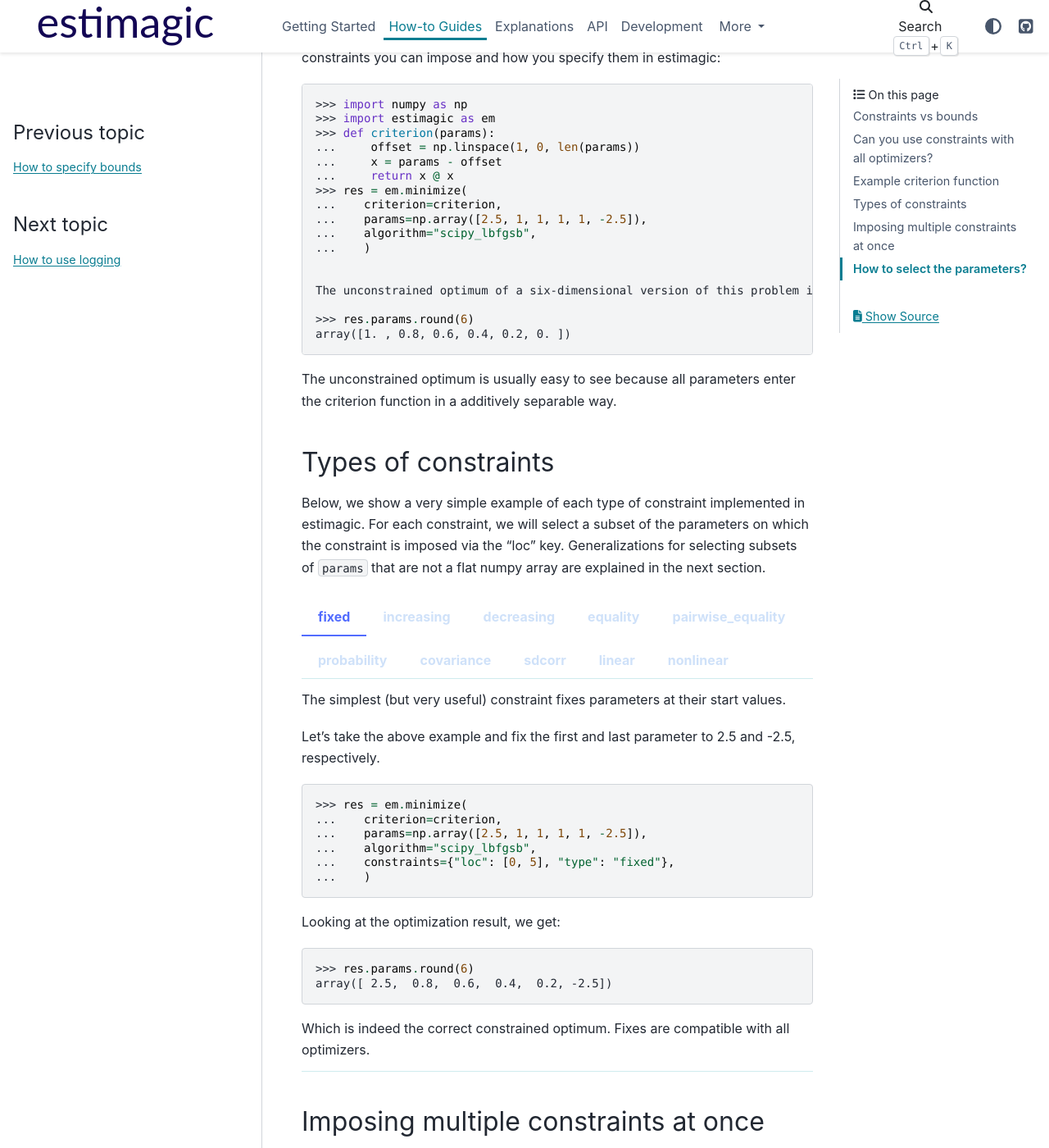
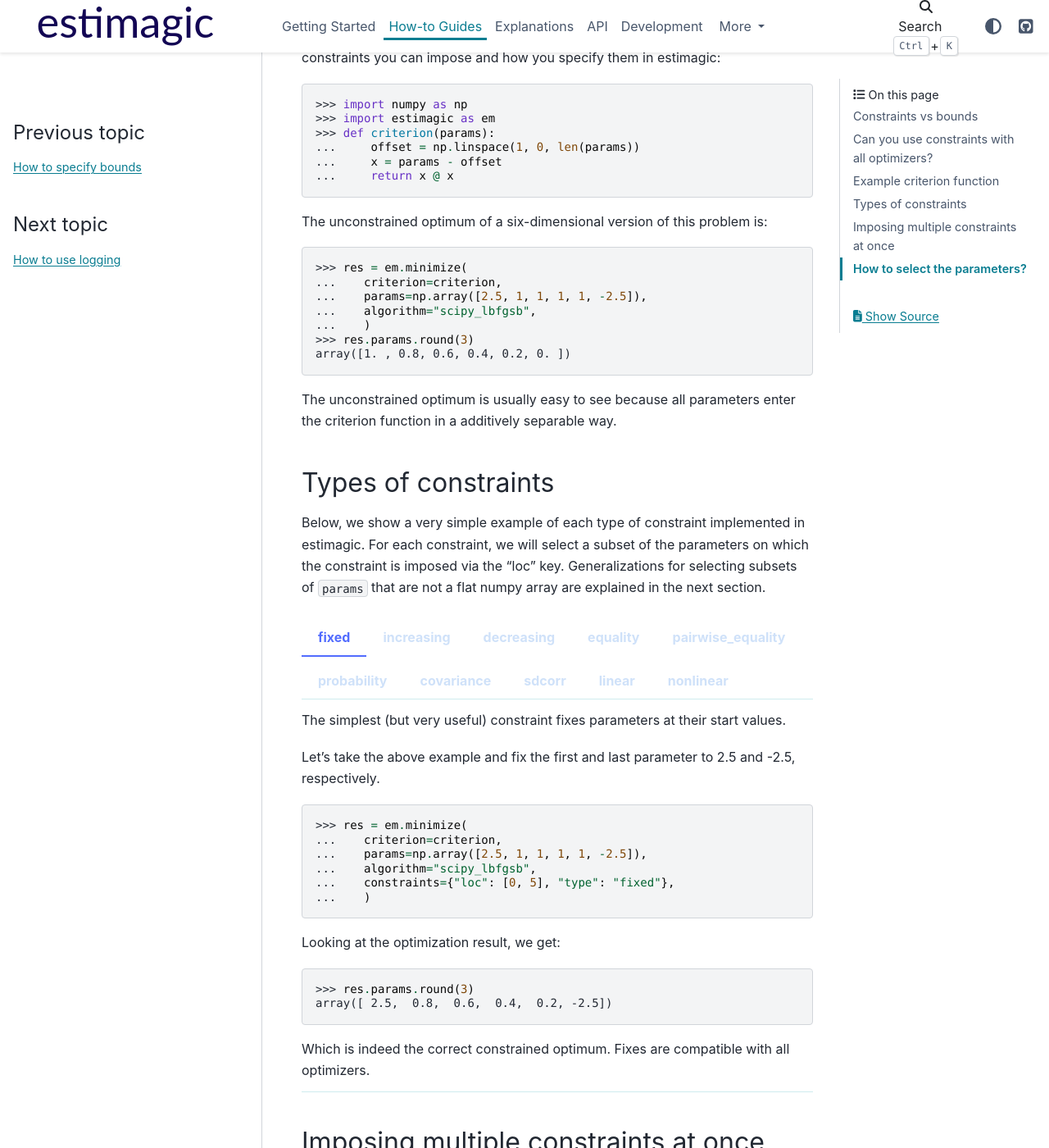
Before and after one commit to optimagic-dev/optimagic, a Sphinx documentation site: the page built from docs/source/how_to_guides/optimization/how_to_specify_constraints.rst, in a window 1280 px wide and 1400 px high, scrolled down 898 px. Shown: the whole window at 82% size. Built offline with Sphinx 7.4.7 and the PyData theme 0.15.4, drawn with Linux system fonts in a browser that asks for light colours.

Commit message:
Add doctest for code-in-docs to tox and GithubActions workflow.

```diff
--- a/docs/source/how_to_guides/optimization/how_to_specify_constraints.rst
+++ b/docs/source/how_to_guides/optimization/how_to_specify_constraints.rst
@@ -47,16 +47,18 @@
     ...     offset = np.linspace(1, 0, len(params))
     ...     x = params - offset
     ...     return x @ x
+
+
+The unconstrained optimum of a six-dimensional version of this problem is:
+
+.. code-block:: python
+
     >>> res = em.minimize(
     ...    criterion=criterion,
     ...    params=np.array([2.5, 1, 1, 1, 1, -2.5]),
     ...    algorithm="scipy_lbfgsb",
     ...    )
-
-
-    The unconstrained optimum of a six-dimensional version of this problem is:
-
-    >>> res.params.round(6)
+    >>> res.params.round(3)
     array([1. , 0.8, 0.6, 0.4, 0.2, 0. ])
 
 The unconstrained optimum is usually easy to see because all parameters enter the
@@ -89,7 +91,7 @@
 
     Looking at the optimization result, we get:
 
-    >>> res.params.round(6)
+    >>> res.params.round(3)
     array([ 2.5,  0.8,  0.6,  0.4,  0.2, -2.5])
 
     Which is indeed the correct constrained optimum. Fixes are compatible with all
@@ -125,7 +127,7 @@
 
     Looking at the optimization result, we get:
 
-    >>> res.params.round(6)
+    >>> res.params.round(3)
     array([1. , 0.6, 0.6, 0.6, 0.2, 0. ])
 
     Which is indeed the correct constrained optimum. Increasing constraints are only
@@ -159,7 +161,7 @@
     smaller than the other two anyways in the unconstrained optimum, but it will change
     the optimal values of ``params[3]`` and ``params[0]``. Indeed we get:
 
-    >>> res.params.round(5)
+    >>> res.params.round(3)
     array([ 0.7,  0.8,  0.6,  0.7,  0.2, -0. ])
 
     Which is the correct optimum. Decreasing constraints are only compatible with
@@ -181,7 +183,7 @@
 
     This yields:
 
-    >>> res.params.round(6)
+    >>> res.params.round(3)
     array([0.5, 0.8, 0.6, 0.4, 0.2, 0.5])
 
     Which is the correct solution. Equality constraints are compatible with all
@@ -207,7 +209,7 @@
     This constraint imposes that ``params[0] == params[2]`` and
     ``params[1] == params[3]``. The optimal parameters with this constraint are:
 
-    >>> res.params.round(6)
+    >>> res.params.round(3)
     array([ 0.8,  0.6,  0.8,  0.6,  0.2, -0. ])
 
 
@@ -227,8 +229,8 @@
 
     This yields again the correct result:
 
-    >>> res.params.round(5)
-    array([0.53453, 0.33422, 0.13125, 0.     , 0.2    , 0.     ])
+    >>> res.params.round(3)
+    array([0.535, 0.334, 0.131, 0.   , 0.2  , 0.   ])
 
 
 
@@ -255,19 +257,18 @@
     This yields the same solution as an unconstrained estimation because the constraint
     is not binding:
 
-    >>> res.params.round(6)
-    array([ 1.006323,  0.783763,  0.610424,  0.4     ,  0.2     , -0.      ])
+    >>> res.params.round(3)
+    array([ 1.006,  0.784,  0.61 ,  0.4  ,  0.2  , -0.   ])
 
-    .. array([ 1. ,  0.8,  0.6,  0.4,  0.2, -0. ])
     We can now use one of estimagic's utility functions to actually build the covariance
     matrix out of the first three parameters:
 
     .. code-block:: python
 
         >>> from estimagic.utilities import cov_params_to_matrix
-        >>> cov_params_to_matrix(res.params[:3]).round(3) # doctest: +NORMALIZE_WHITESPACE
-        array([[1.006, 0.784],
-               [0.784, 0.61 ]])
+        >>> cov_params_to_matrix(res.params[:3]).round(2) # doctest: +NORMALIZE_WHITESPACE
+        array([[1.01, 0.78],
+               [0.78, 0.61]])
 
 
 
@@ -293,7 +294,7 @@
     This yields the same solution as an unconstrained estimation because the constraint
     is not binding:
 
-    >>> res.params.round(6)
+    >>> res.params.round(3)
     array([ 1. ,  0.8,  0.6,  0.4,  0.2, -0. ])
 
     We can now use one of estimagic's utility functions to actually build the standard
--- a/environment.yml
+++ b/environment.yml
@@ -16,7 +16,7 @@
   - click
   - conda-build
   - conda-verify
-  - cyipopt
+  - cyipopt<0.3.0
   - fuzzywuzzy
   - joblib
   - cloudpickle
--- a/src/estimagic/__init__.py
+++ b/src/estimagic/__init__.py
@@ -9,6 +9,7 @@
 from estimagic.estimation.estimate_msm import MomentsResult
 from estimagic.estimation.msm_weighting import get_moments_cov
 from estimagic.inference.bootstrap import bootstrap
+from estimagic.inference.bootstrap import BootstrapResult
 from estimagic.logging.read_log import OptimizeLogReader
 from estimagic.optimization.optimize import maximize
 from estimagic.optimization.optimize import minimize
@@ -61,6 +62,7 @@
     "check_constraints",
     "OptimizeLogReader",
     "OptimizeResult",
+    "BootstrapResult",
     "LikelihoodResult",
     "MomentsResult",
     "__version__",
```
Also changed, not shown: other parts of docs/source/how_to_guides/optimization/how_to_specify_constraints.rst (+3 -3 lines), 2 other files.
